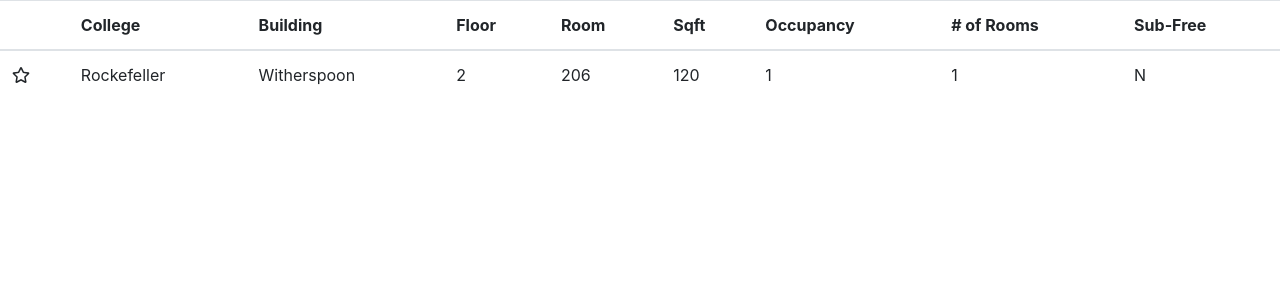
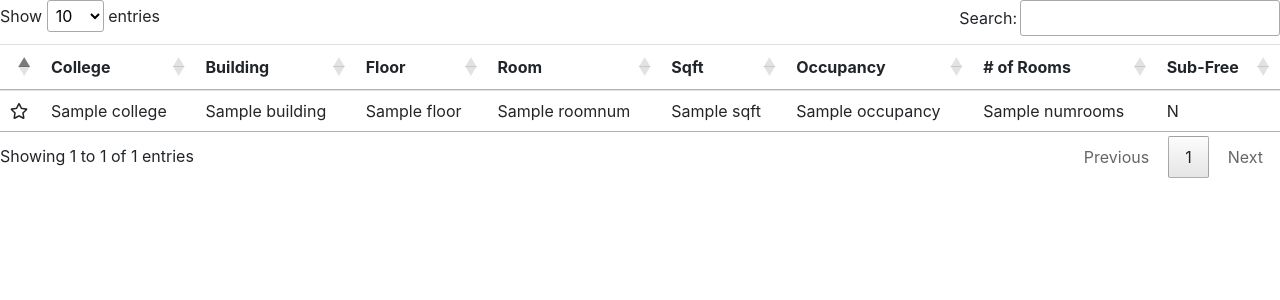
Before and after one commit to coolfan/ward, a Flask app: template rooms/templates/table.html in a window 1280 px wide. Shown: the part 56-356 px from the top of the page. Run offline with Flask 2, Linux system fonts and the light colour scheme; the template is opened without the code that fills it: most values are stand-ins (such as "Sample title", 1, 10 or a date in 2020); some libraries are stand-ins or nearby versions.

Commit message:
added table pagination

```diff
--- a/rooms/dbmanager.py
+++ b/rooms/dbmanager.py
@@ -19,6 +19,7 @@ def define_entities(db: Database):
     #     netid = Required(str)
     #     favorites = Set(Room)
 
+
 def connect(fname: str, dbtype: str="sqlite"):
     db = Database()
     define_entities(db)
--- a/rooms/templates/table.html
+++ b/rooms/templates/table.html
@@ -5,6 +5,7 @@
     <title>Table</title>
     <link rel="stylesheet" href="https://maxcdn.bootstrapcdn.com/bootstrap/4.0.0/css/bootstrap.min.css"
           integrity="sha384-Gn5384xqQ1aoWXA+058RXPxPg6fy4IWvTNh0E263XmFcJlSAwiGgFAW/dAiS6JXm" crossorigin="anonymous">
+    <link rel="stylesheet" href="https://cdn.datatables.net/1.10.16/css/jquery.dataTables.min.css">
     <script src="https://code.jquery.com/jquery-3.2.1.slim.min.js"
             integrity="sha384-KJ3o2DKtIkvYIK3UENzmM7KCkRr/rE9/Qpg6aAZGJwFDMVNA/GpGFF93hXpG5KkN"
             crossorigin="anonymous"></script>
@@ -23,19 +24,24 @@
     <script defer src="https://use.fontawesome.com/releases/v5.0.8/js/fontawesome.js"
             integrity="sha384-7ox8Q2yzO/uWircfojVuCQOZl+ZZBg2D2J5nkpLqzH1HY0C1dHlTKIbpRz/LG23c"
             crossorigin="anonymous"></script>
+    <script defer src="https://cdn.datatables.net/1.10.16/js/jquery.dataTables.min.js"></script>
     <script>
         function favorite(id) {
-        var elem = $("#"+id);
+            var elem = $("#" + id);
             var filled = elem.attr("data-prefix") === "fas";
             if (filled) elem.attr("data-prefix", "far");
             else elem.attr("data-prefix", "fas");
         }
+
+        $(document).ready(function () {
+            $('#roomsTable').DataTable();
+        });
     </script>
 </head>
 <body>
 {% include 'navbar.html' %}
 
-<table class="table">
+<table class="table" id="roomsTable">
     <thead>
     <tr>
         <th scope="col"></th>
@@ -50,18 +56,19 @@
     </tr>
     </thead>
     <tbody>
+    {% for room in room_data %}
         <tr>
-        {#        <th scope="row">1</th>#}
-        <td><i id="0" class="far fa-star" onclick="favorite(this.id)"></i></td>
-        <td>Rockefeller</td>
-        <td>Witherspoon</td>
-        <td>2</td>
-        <td>206</td>
-        <td>120</td>
-        <td>1</td>
-        <td>1</td>
-        <td>N</td>
+            <td><i id="{{ room['id'] }}" class="far fa-star" onclick="favorite(this.id)"></i></td>
+            <td>{{ room['college'] }}</td>
+            <td>{{ room['building'] }}</td>
+            <td>{{ room['floor'] }}</td>
+            <td>{{ room['roomnum'] }}</td>
+            <td>{{ room['sqft'] }}</td>
+            <td>{{ room['occupancy'] }}</td>
+            <td>{{ room['numrooms'] }}</td>
+            <td>{{ 'Y' if room['subfree'] else 'N' }}</td>
         </tr>
+    {% endfor %}
     </tbody>
 </table>
 
```
Also changed, not shown: favorites_page.png (added). Lines whose indentation alone changed are shown as unchanged.
